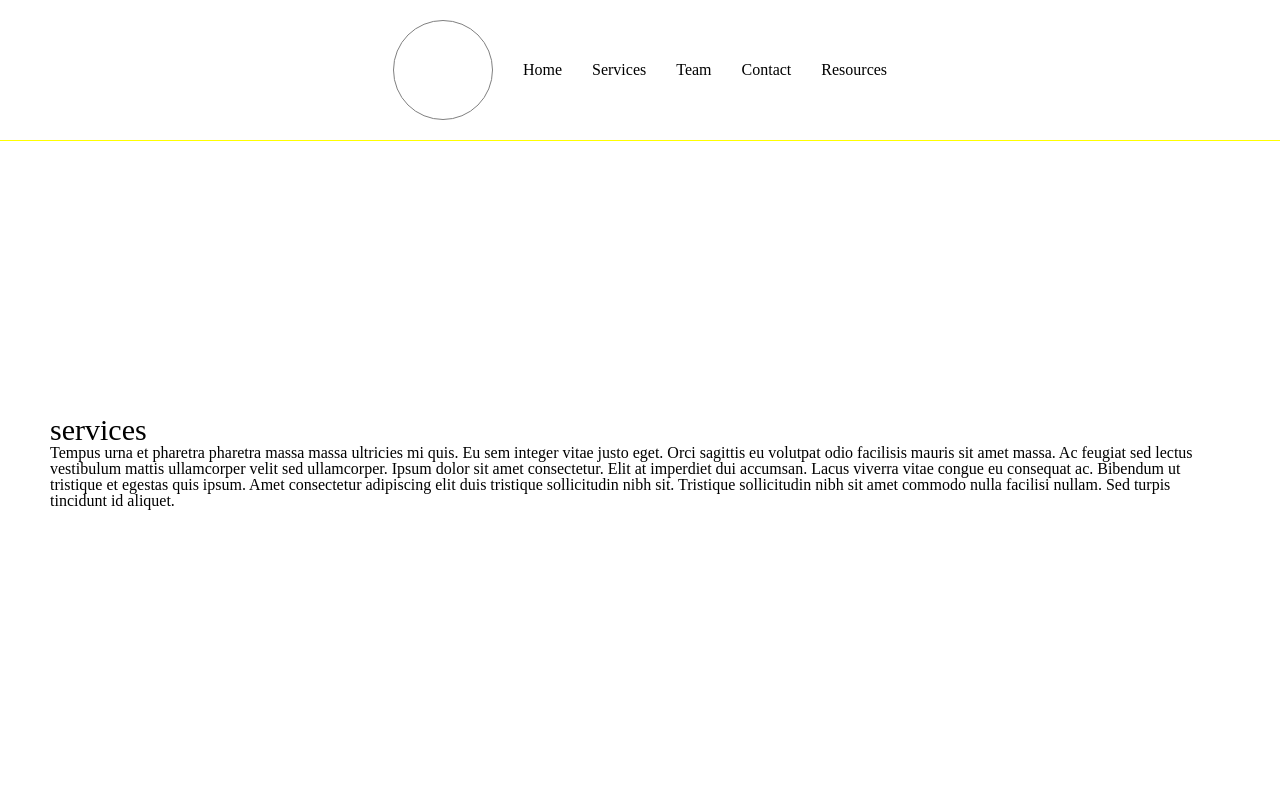
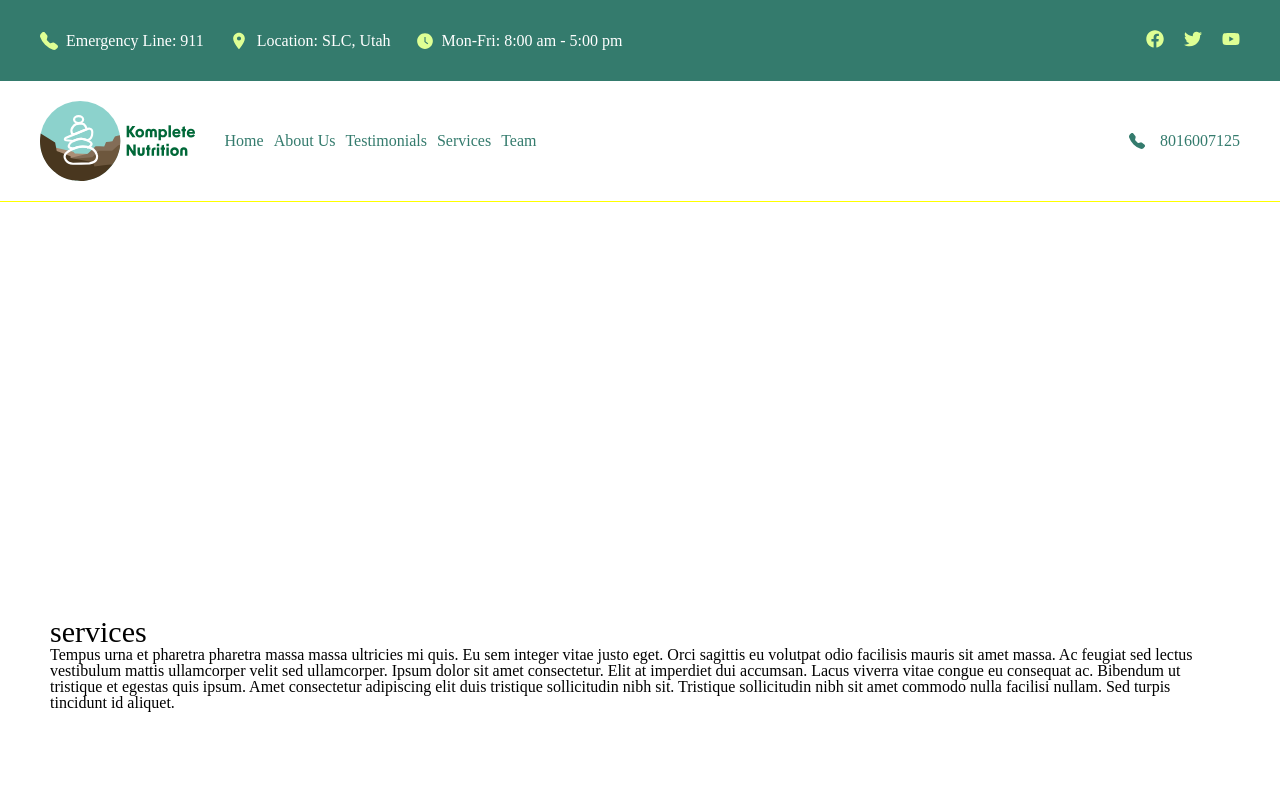
Before and after one commit to braxtonlemmon/the-dietitians, a Gatsby site: page / in a window 1280 px wide. Shown: the top 800 px of the page. Built offline with nearby package versions, Linux system fonts and the light colour scheme; Gatsby itself is replaced by a stand-in of ours.

Commit message:
setup metadata and header

```diff
--- a/gatsby-config.ts
+++ b/gatsby-config.ts
@@ -1,15 +1,32 @@
-import type { GatsbyConfig } from "gatsby";
+import type {GatsbyConfig} from 'gatsby'
 
 const config: GatsbyConfig = {
   siteMetadata: {
     title: `the-dietitians`,
-    siteUrl: `https://www.yourdomain.tld`
+    siteUrl: `https://www.yourdomain.tld`,
+    image: '/favicon.png',
   },
   // More easily incorporate content into your pages through automatic TypeScript type generation and better GraphQL IntelliSense.
   // If you use VSCode you can also use the GraphQL plugin
   // Learn more at: https://gatsby.dev/graphql-typegen
   graphqlTypegen: true,
-  plugins: ["gatsby-plugin-styled-components"]
-};
+  plugins: [
+    'gatsby-plugin-styled-components',
+    `gatsby-transformer-sharp`,
+    `gatsby-plugin-sharp`,
+    {
+      resolve: `gatsby-source-filesystem`,
+      options: {
+        path: `${__dirname}/src/images/`,
+      },
+    },
+    {
+      resolve: 'gatsby-plugin-manifest',
+      options: {
+        icon: 'src/images/favicon.png',
+      },
+    },
+  ],
+}
 
-export default config;
+export default config
--- a/package.json
+++ b/package.json
@@ -17,10 +17,16 @@
   "dependencies": {
     "babel-plugin-styled-components": "^2.1.3",
     "gatsby": "^5.10.0",
+    "gatsby-image": "^3.11.0",
     "gatsby-plugin-google-gtag": "^5.10.0",
+    "gatsby-plugin-manifest": "^5.12.0",
+    "gatsby-plugin-sharp": "^5.12.0",
     "gatsby-plugin-styled-components": "^6.10.0",
+    "gatsby-source-filesystem": "^5.12.0",
+    "gatsby-transformer-sharp": "^5.12.0",
     "react": "^18.2.0",
     "react-dom": "^18.2.0",
+    "react-icons": "^4.11.0",
     "styled-components": "^6.0.0-rc.3",
     "styled-reset": "^4.4.7"
   },
--- a/src/components/Header.tsx
+++ b/src/components/Header.tsx
@@ -1,39 +1,87 @@
-import React from 'react'
+import React, {useEffect} from 'react'
 import styled from 'styled-components'
+import {BsFillTelephoneFill} from 'react-icons/bs'
+import {graphql, useStaticQuery} from 'gatsby'
 
 interface Link {
   title: string
   section: string
 }
 
-const Container = styled.header`
+const Container = styled.div`
+  display: flex;
+  flex-direction: column;
+  width: 100%;
+`
+
+const MainHeader = styled.header`
   width: 100%;
   display: flex;
+  display: grid;
+  grid-template-columns: auto 1fr auto;
   justify-content: center;
   align-items: center;
-  padding: 20px;
+  padding: 20px 40px;
   gap: 30px;
-  position: fixed;
-  top: 0;
-  left: 0;
+  position: sticky;
+  top: 0px;
   background: white;
   border-bottom: 1px solid yellow;
   z-index: 2;
+  color: #347b6d;
 `
 
-const Link = styled.a``
+const RowContainer = styled.div`
+  display: flex;
+  gap: 15px;
+  justify-content: center;
+  align-items: center;
+`
 
-const Logo = styled.div`
-  height: 100px;
-  width: 100px;
-  border: 1px solid grey;
-  border-radius: 50%;
+const Link = styled.a`
+  color: #347b6d;
+  &:hover {
+    transform: scale(1.05);
+  }
+`
+
+const Links = styled.div`
+  display: flex;
+  gap: 10px;
+  justify-content: flex-start;
+  align-items: center;
+`
+
+const Title = styled.div`
+  display: flex;
+  flex-direction: column;
+`
+
+const Word = styled.h1`
+  text-transform: uppercase;
+`
+
+const LogoContainer = styled.div`
+  height: 80px;
+`
+
+const Logo = styled.img`
+  height: 100%;
+  width: 100%;
 `
 
 const links: Link[] = [
   {
     title: 'Home',
     section: '#home',
+  },
+  {
+    title: 'About Us',
+    section: '#about',
+  },
+  {
+    title: 'Testimonials',
+    section: '#testimonials',
   },
   {
     title: 'Services',
@@ -43,24 +91,44 @@ const links: Link[] = [
     title: 'Team',
     section: '#team',
   },
-  {
-    title: 'Contact',
-    section: '#contact',
-  },
-  {
-    title: 'Resources',
-    section: '#resources',
-  },
 ]
 
 const Header: React.FC = () => {
+  const data = useStaticQuery(graphql`
+    query MyQuery {
+      allFile(filter: {extension: {regex: "/(svg)/"}, name: {eq: "logo"}}) {
+        edges {
+          node {
+            publicURL
+          }
+        }
+      }
+    }
+  `)
+
+  useEffect(() => {
+    console.log(data)
+  }, [])
   return (
-    <Container>
-      <Logo />
-      {links.map((link) => {
-        return <Link href={link.section}>{link.title}</Link>
-      })}
-    </Container>
+    <MainHeader>
+      <RowContainer>
+        <LogoContainer>
+          <Logo
+            src={data.allFile.edges[0].node.publicURL}
+            alt="komplete nutrition logo"
+          />
+        </LogoContainer>
+      </RowContainer>
+      <Links>
+        {links.map((link) => {
+          return <Link href={link.section}>{link.title}</Link>
+        })}
+      </Links>
+      <RowContainer>
+        <BsFillTelephoneFill />
+        <p>8016007125</p>
+      </RowContainer>
+    </MainHeader>
   )
 }
 
--- /dev/null
+++ b/src/components/TopBanner.tsx
@@ -0,0 +1,71 @@
+import React from 'react'
+import styled from 'styled-components'
+import {MdLocationOn} from 'react-icons/md'
+import {BsFillTelephoneFill} from 'react-icons/bs'
+import {AiFillClockCircle} from 'react-icons/ai'
+import {FaFacebook, FaTwitter, FaYoutube} from 'react-icons/fa'
+import {Link} from 'gatsby'
+
+const Container = styled.div`
+  display: flex;
+  justify-content: space-between;
+  padding: 30px 40px;
+  background-color: #347b6d;
+  width: 100%;
+  color: #fff;
+`
+
+const LeftSide = styled.div`
+  display: flex;
+  gap: 25px;
+  width: 100%;
+  justify-content: flex-start;
+`
+
+const LeftItem = styled.div`
+  display: flex;
+  gap: 8px;
+  align-items: center;
+`
+
+const RightSide = styled.div`
+  display: flex;
+  gap: 20px;
+  justify-content: flex-end;
+  align-items: center;
+`
+
+const TopBanner: React.FC = () => {
+  const yellow = '#deff94'
+  return (
+    <Container>
+      <LeftSide>
+        <LeftItem>
+          <BsFillTelephoneFill color={yellow} fontSize={18} />
+          <p>Emergency Line: 911</p>
+        </LeftItem>
+        <LeftItem>
+          <MdLocationOn color={yellow} fontSize={20} />
+          <p>Location: SLC, Utah</p>
+        </LeftItem>
+        <LeftItem>
+          <AiFillClockCircle color={yellow} fontSize={18} />
+          <p>Mon-Fri: 8:00 am - 5:00 pm</p>
+        </LeftItem>
+      </LeftSide>
+      <RightSide>
+        <Link to="#">
+          <FaFacebook color={yellow} fontSize={18} />
+        </Link>
+        <Link to="#">
+          <FaTwitter color={yellow} fontSize={18} />
+        </Link>
+        <Link to="#">
+          <FaYoutube color={yellow} fontSize={18} />
+        </Link>
+      </RightSide>
+    </Container>
+  )
+}
+
+export default TopBanner
--- a/src/pages/index.tsx
+++ b/src/pages/index.tsx
@@ -6,6 +6,7 @@ import Services from '../components/Services'
 import Team from '../components/Team'
 import Contact from '../components/Contact'
 import Resources from '../components/Resources'
+import TopBanner from '../components/TopBanner'
 
 const Container = styled.main`
   position: relative;
@@ -31,10 +32,13 @@ const Content = styled.div`
 const IndexPage: React.FC<PageProps> = ({data}) => {
   return (
     <Container>
+      <TopBanner />
       <Header />
       <Content>
+        {/* about us */}
         <Services />
         <Team />
+        {/* testimonials */}
         <Contact />
         <Resources />
       </Content>
@@ -44,4 +48,4 @@ const IndexPage: React.FC<PageProps> = ({data}) => {
 
 export default IndexPage
 
-export const Head: HeadFC = () => <title>Home Page</title>
+export const Head: HeadFC = () => <title>Komplete Nutrition</title>
```
Also changed, not shown: src/images/favicon.png (added), src/images/logo.svg (added), static/favicon.png (added), 1 other file.
